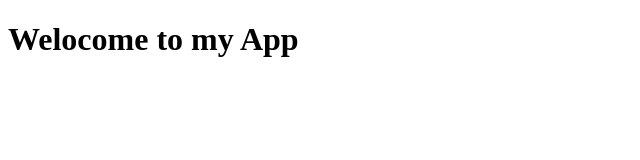
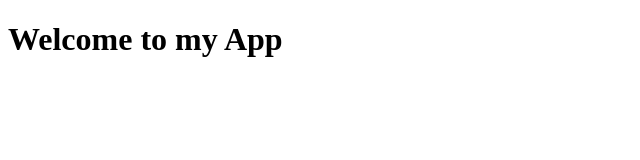
Before and after one commit to Naveen-McDev/event-management-backend, a website: page public/index.html in a window 1280 px wide. Shown: the whole page, without its empty margins (0-640 px from the left). Drawn offline with Linux system fonts and the light colour scheme.

Commit message:
commited

```diff
--- a/public/index.html
+++ b/public/index.html
@@ -7,6 +7,6 @@
     <title>Event-Management App</title>
   </head>
   <body>
-    <h1>Welocome to my App</h1>
+    <h1>Welcome to my App</h1>
   </body>
 </html>
```
Also changed, not shown: index.js (+4 -4 lines).
